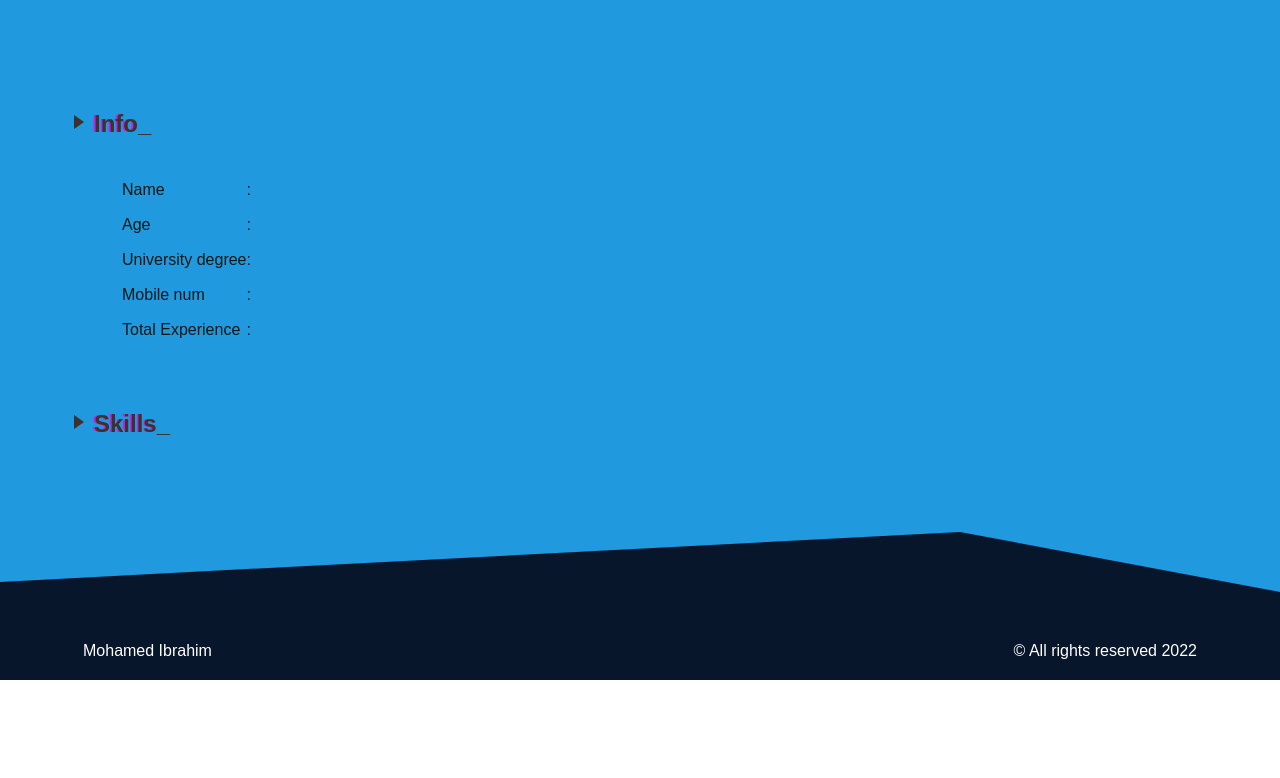
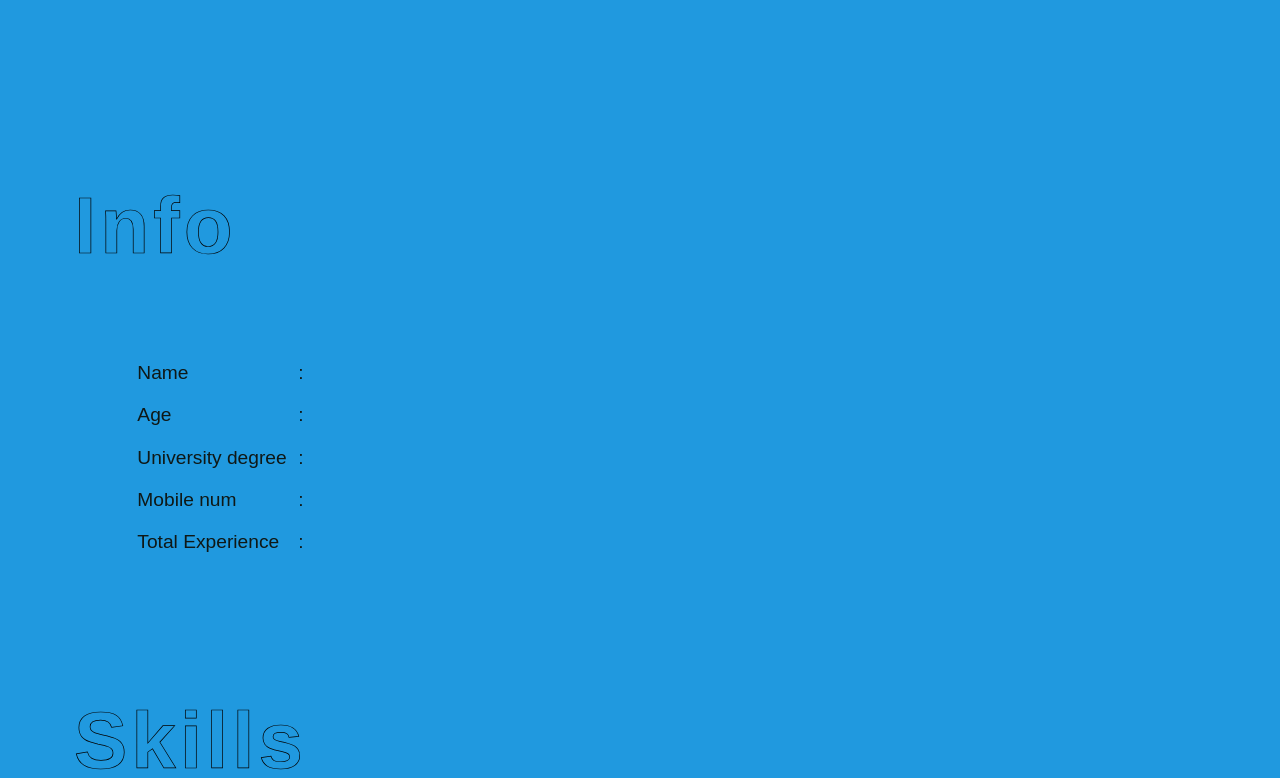
Before and after one commit to mo7mad1996/portfolio, a Nuxt app: page /profile in a window 1280 px wide. Shown: the part 802-1580 px from the top of the page. Before the commit the page ends 1482 px from the top, so only its background shows below. Built offline with nearby package versions, Linux system fonts and the light colour scheme; a web font is replaced by a local one.

Commit message:
edit some styles

```diff
--- a/assets/scss/styles.scss
+++ b/assets/scss/styles.scss
@@ -193,32 +193,6 @@ section {
   }
 }
 
-.title {
-  color: #3c312b;
-  text-shadow: 2px 0 0px #2297df, -2px 0 0px #c820df;
-}
-
-h2.title {
-  padding: 10px 0;
-  margin-bottom: 1em;
-
-  &::before {
-    content: "";
-    border-width: 10px;
-    border-style: solid;
-    display: inline-block;
-    transform: rotateX(45deg);
-    border-top-color: transparent;
-    border-right-color: transparent;
-    border-bottom-color: transparent;
-  }
-
-  &::after {
-    content: "_";
-    text-shadow: none;
-  }
-}
-
 .container {
   max-width: 1200px;
   width: 90%;
--- a/components/profile/info.vue
+++ b/components/profile/info.vue
@@ -32,6 +32,7 @@ export default {
   padding-left: 3em;
   overflow-y: hidden;
   position: relative;
+  font-size: 1.2em;
 
   .table {
     border-collapse: collapse;
@@ -43,6 +44,10 @@ export default {
     tr {
       height: 2.2em;
     }
+    td,
+    th {
+      padding: 0.3em;
+    }
   }
 }
 </style>
--- a/components/profile/skills.vue
+++ b/components/profile/skills.vue
@@ -11,7 +11,12 @@
         :key="skill.name"
       >
         <div class="content">
-          <img :src="skill.image" :alt="skill.name" class="img" />
+          <img
+            :src="skill.image"
+            :alt="skill.name"
+            class="img"
+            loading="lazy"
+          />
 
           <div class="d-flex">
             <h3>{{ skill.name }}</h3>
@@ -96,8 +101,9 @@ export default {
       left: 0;
       top: calc(100% + 10px);
       text-shadow: none;
-      display: none;
+      opacity: 0;
       font-family: sans-serif;
+      transform: translateY(-30px);
     }
 
     &:hover {
@@ -112,8 +118,10 @@ export default {
       }
 
       .title {
-        display: block;
         z-index: 3;
+        transition: 0.3s;
+        transform: translateY(-8px);
+        opacity: 1;
       }
       .d-flex {
         bottom: 0;
--- a/nuxt.config.js
+++ b/nuxt.config.js
@@ -7,7 +7,10 @@ module.exports = {
     host: "0.0.0.0",
     port,
   },
+
+  // is in development mode?
   dev,
+
   // Global page headers: https://go.nuxtjs.dev/config-head
   head: {
     titleTemplate: "%s | Mohamed Ibrahim",
@@ -70,9 +73,6 @@ module.exports = {
   // loading component
   loading: "~/components/LoadingBar.vue",
 
-  // Plugins to run before rendering page: https://go.nuxtjs.dev/config-plugins
-  plugins: [],
-
   // Auto import components: https://go.nuxtjs.dev/config-components
   components: true,
 
@@ -100,8 +100,6 @@ module.exports = {
     baseURL: process.env.AXIOS_BASEURL,
   },
 
-  // Build Configuration: https://go.nuxtjs.dev/config-build
-  build: {},
   telemetry: false,
   target: "static",
 };
--- a/pages/profile/index.vue
+++ b/pages/profile/index.vue
@@ -61,9 +61,23 @@ export default {
 };
 </script>
 
-<style scoped lang="scss">
+<style lang="scss">
 .profile-page {
   background: rgb(32, 153, 223);
   color: #0f1816;
+
+  h2.title {
+    color: transparent;
+    -webkit-text-stroke: 0.7px #030202;
+    font-family: sans-serif;
+    font-weight: bold;
+    margin: 1em 0;
+    font-size: 5em;
+    letter-spacing: 0.05em;
+
+    &::after {
+      content: attr(id);
+    }
+  }
 }
 </style>
--- a/pages/works.vue
+++ b/pages/works.vue
@@ -214,7 +214,7 @@ export default {
 </script>
 
 <style lang="scss" scoped>
-@import url("https://fonts.googleapis.com/css2?family=Cairo+Play:wght@400;700&family=Cairo:wght@400;600;900&display=swap");
+@import url("https://fonts.googleapis.com/css2?family=Cairo:wght@400;700&family=Cairo:wght@400;600;900&display=swap");
 
 main {
   background: #1a2b6e;
```
Also changed, not shown: assets/imgs/profile/technical.png, static/robots.txt, 1 other file (tests, documents, lock files or other folders).
